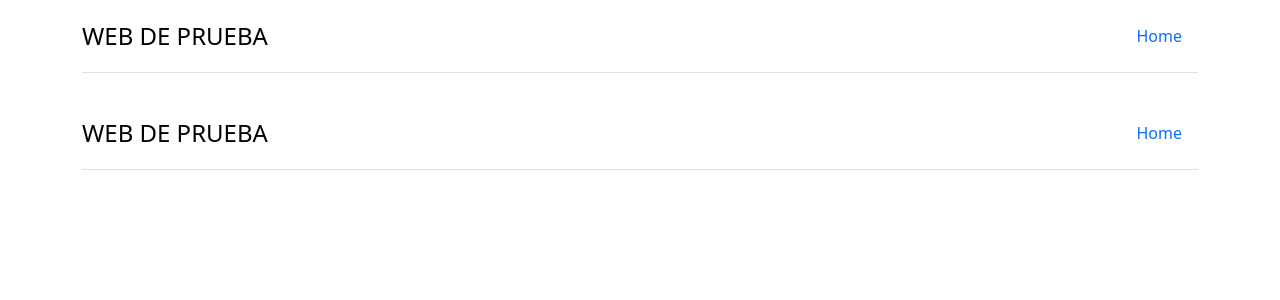
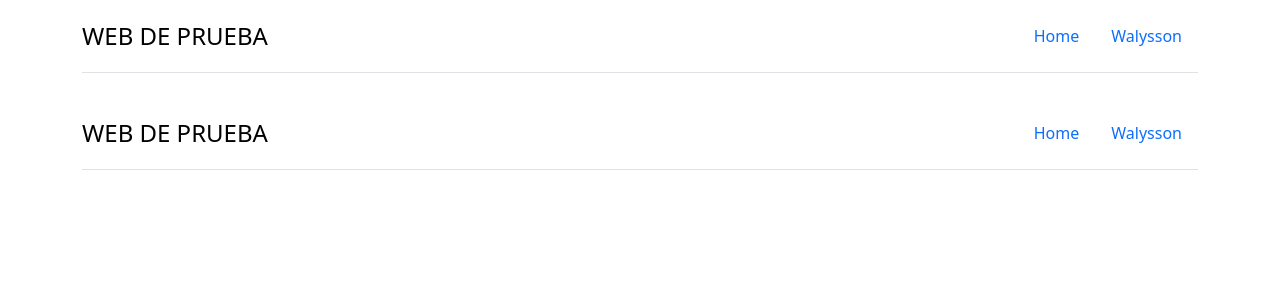
Before and after one commit to BibisGr/repo-DAM1C-R3, an Angular app: page /navbar in a window 1280 px wide. Shown: the top 300 px of the page. Built offline with nearby package versions, Linux system fonts and the light colour scheme.

Commit message:
link walysson en el nav bar

```diff
--- a/src/app/components/navbar/navbar.component.html
+++ b/src/app/components/navbar/navbar.component.html
@@ -6,6 +6,7 @@
       <ul class="nav nav-pills">
         <li class="nav-item"><a routerLink="/home" class="nav-link " routerLinkActive="active">Home</a></li>
          <!-- agregue aqui su link de su componente. Copue el Li de Home y modifiquelo con el suyo-->
+         <li class="nav-item"><a routerLink="/walysson" class="nav-link " routerLinkActive="active">Walysson</a></li>
 
 
 
```
